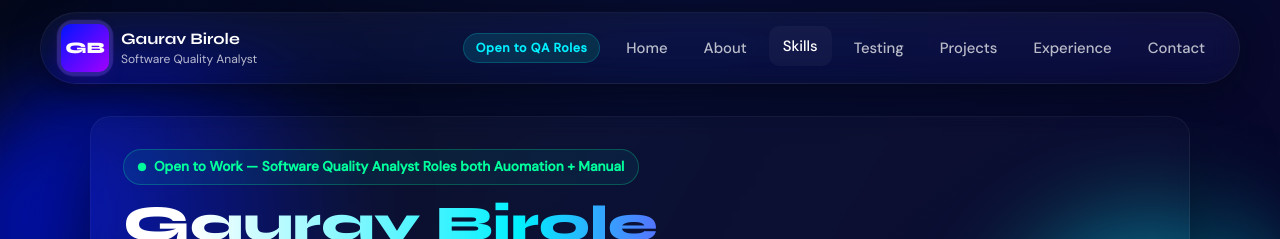
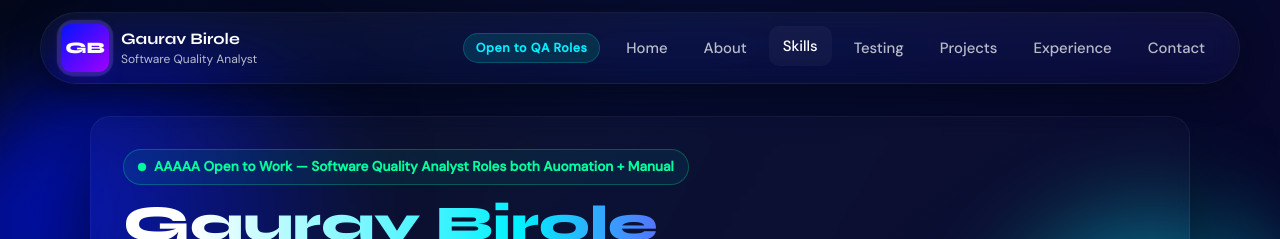
Before and after one commit to gauravbirole1998/gauravbirole1998.github.io, a plain HTML site: page index.html in a window 1280 px wide. Shown: the top 239 px of the page. Drawn offline with Linux system fonts and the light colour scheme.

Commit message:
Checking

```diff
--- a/index.html
+++ b/index.html
@@ -363,7 +363,7 @@ section{padding:60px 0;position:relative;z-index:2}
     <div class="hero-card reveal">
       <div class="hero-left">
 
-        <div class="otw-banner"><span class="otw-dot"></span> Open to Work — Software Quality Analyst Roles both Auomation + Manual</div>
+        <div class="otw-banner"><span class="otw-dot"></span>AAAAA Open to Work — Software Quality Analyst Roles both Auomation + Manual</div>
 
         <h1>Gaurav Birole</h1>
         <div class="hero-title-role">Software Quality Analyst &nbsp;·&nbsp; Automation &amp; Manual Testing</div>
```
